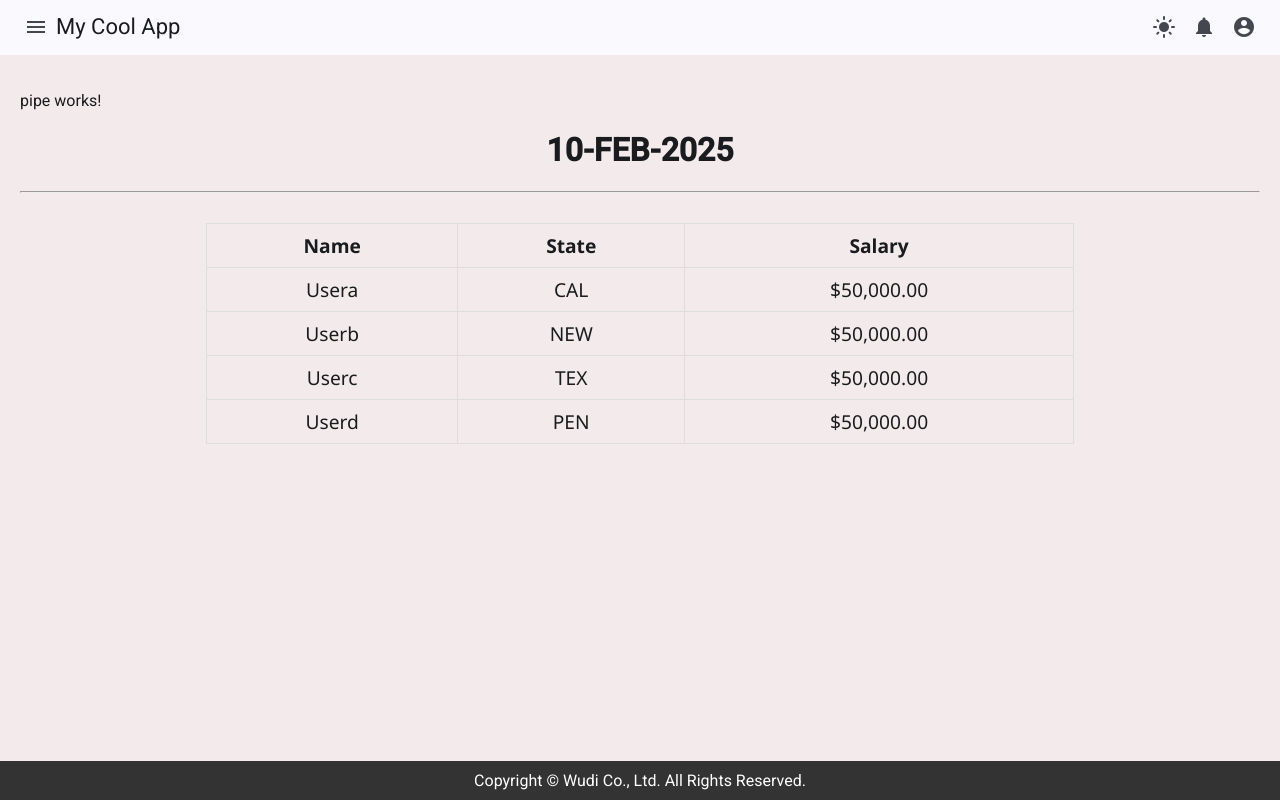
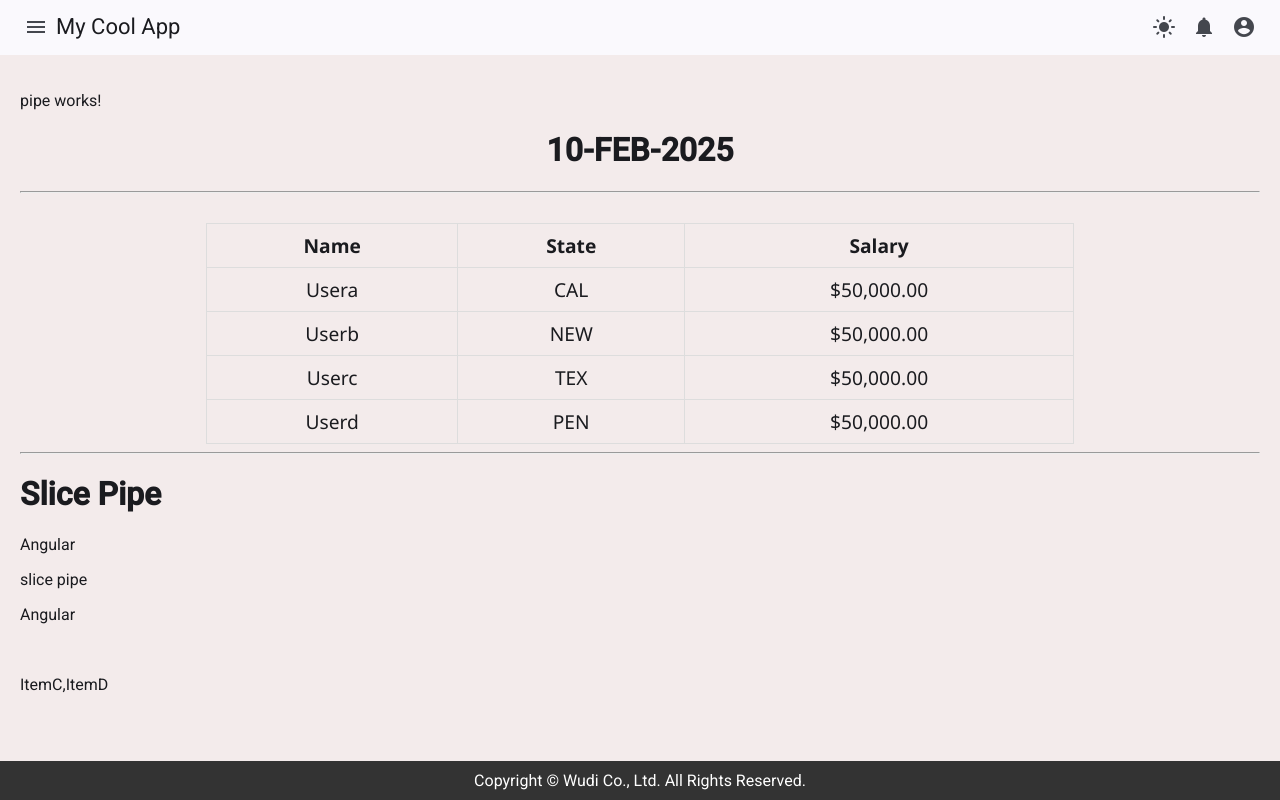
Before and after one commit to alisonwu6/my-angular-typescript-lab, an Angular app: page /pipe in a window 1280 px wide. Built offline with nearby package versions, Linux system fonts and the light colour scheme.

Commit message:
feat: Pipes - 84. Understanding Slice Pipe

```diff
--- a/src/app/features/pipe/pipe.component.html
+++ b/src/app/features/pipe/pipe.component.html
@@ -25,3 +25,13 @@ MMMM -> full name of month
     </tr>
   </table>
 </div>
+
+<hr />
+
+<h1>Slice Pipe</h1>
+<p>{{ "Angular slice pipe" | slice: 0 : -11}}</p> <!-- Angular -->
+<p>{{ "Angular slice pipe" | slice: -11}}</p> <!-- slice pipe -->
+<p>{{ "Angular slice pipe" | slice: 0 : 7}}</p> <!-- Angular -->
+
+<br>
+<p>{{ sliceArr | slice : -2 }}</p>
--- a/src/app/features/pipe/pipe.component.ts
+++ b/src/app/features/pipe/pipe.component.ts
@@ -11,13 +11,16 @@ export class PipeComponent {
   title: string = 'Example of pipe expression';
   showDt: Date = new Date();
 
-  //  Task - Implementing the built-in pipes
+  //  83. Task - Implementing the built-in pipes
   employees = [
     { name: 'userA', state: 'california', salary: 50000 },
     { name: 'userB', state: 'new york', salary: 50000 },
     { name: 'userC', state: 'texas', salary: 50000 },
     { name: 'userD', state: 'pennsylvania', salary: 50000 },
   ];
+
+  // 84. Understanding Slice Pipe
+  sliceArr = ['ItemA', 'ItemB', 'ItemC', 'ItemD'];
 }
 
 /**
```
